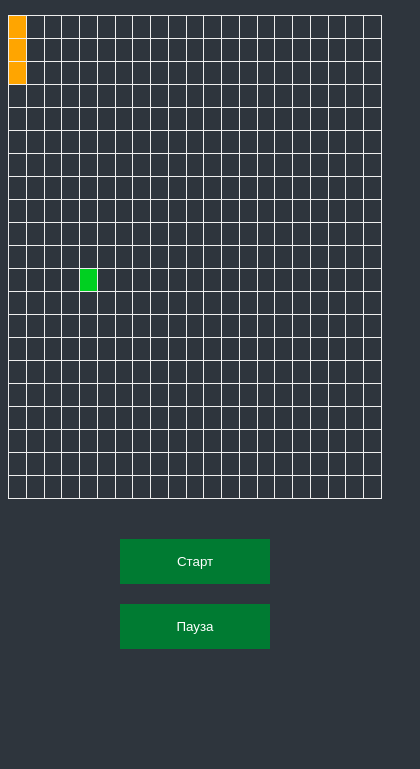
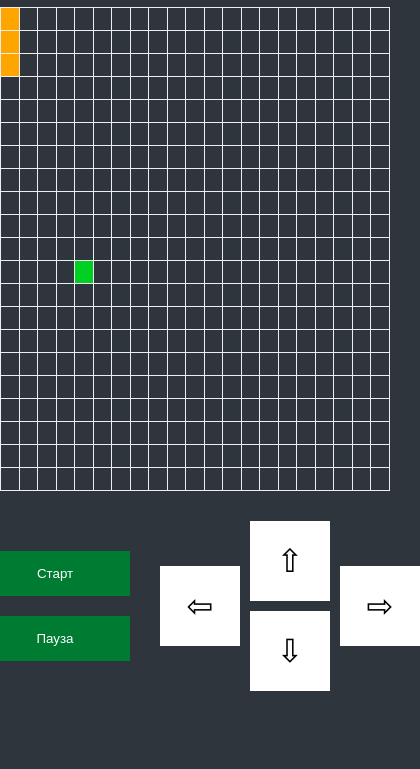
Before and after one commit to ivan-ust402/MP-snake-game, a plain HTML site: page index.html in a window 390 px wide. Shown: the part 75-844 px from the top of the page, 420 px wide, since content can reach past the window. Drawn offline with Linux system fonts and the light colour scheme.

Commit message:
Game controls added

```diff
--- a/index.html
+++ b/index.html
@@ -16,8 +16,22 @@
 
     <table id="game"></table>
 
-    <button id="startBtn">Старт</button>
-    <button id="pauseBtn">Пауза</button>
+    <div class="controls">
+        <div class="game-controls">
+            <button id="startBtn">Старт</button>
+            <button id="pauseBtn">Пауза</button>
+        </div>
+        <div class="move-controls">
+            <button id="left" class="move-control">⇦</button>
+            <div class="up-down-controls-box">
+                <button id="up" class="move-control">⇧</button>
+                <button id="down" class="move-control">⇩</button>
+            </div>
+            <button id="right" class="move-control">⇨</button>
+
+        </div>
+    </div>
+
 
     <div id="message"></div>
 
--- a/src/Game.js
+++ b/src/Game.js
@@ -4,6 +4,7 @@ class Game {
     constructor() {
         this.tickIdentifier = null;
         this.messageEl = document.getElementById('message');
+        this.moveControlsEl = document.querySelector('.move-controls')
     }
 
     /**
@@ -25,6 +26,8 @@ class Game {
         this.menu = menu;
         this.food = food;
         this.score = score;
+        console.log(this.moveControlsEl)
+
     }
 
     /**
@@ -35,6 +38,7 @@ class Game {
         this.score.setToWin(this.settings.winLength);
         this.menu.addButtonsClickListeners(this.start.bind(this), this.pause.bind(this));
         document.addEventListener('keydown', this.pressKeyHandler.bind(this));
+        this.moveControlsEl.addEventListener('click', this.clickControlHandler.bind(this))
     }
 
     /**
@@ -108,6 +112,28 @@ class Game {
     }
 
     /**
+     * В зависимости от клика на экранные кнопки (вверх, вниз влево, вправо)
+     * будет вызываться соответствующий метод.
+     * @param {KeyboardEvent} event
+     */
+    clickControlHandler(event) {
+        switch (event.target.id) {
+            case "up":
+                this.snake.changeDirection('up');
+                break;
+            case "down":
+                this.snake.changeDirection('down');
+                break;
+            case "left":
+                this.snake.changeDirection('left');
+                break;
+            case "right":
+                this.snake.changeDirection('right');
+                break;
+        }
+    }
+
+    /**
      * @deprecated МЕТОД УСТАРЕЛ, т.к. змейка теперь может проходить сквозь стены
      * Метод проверяет проиграна ли игра, останавливает игру в случае
      * проигрыша, выводит сообщение о проигрыше.
--- a/style.css
+++ b/style.css
@@ -1,3 +1,7 @@
+* {
+    margin: 0;
+    padding: 0;
+}
 body {
     background: #2e353d;
     display: flex;
@@ -68,3 +72,47 @@ td {
     color: #920066;
     font-weight: bold;
 }
+
+.controls {
+    display: flex;
+    gap: 20px;
+    align-items: center;
+}
+.game-controls {
+    display: flex;
+    flex-direction: column;
+}
+.move-controls {
+    display: none;
+    gap: 10px;
+    align-items: center;
+    justify-content: center;
+}
+
+.up-down-controls-box {
+    margin: 0;
+    padding: 0;
+    display: flex;
+    flex-direction: column;
+    gap: 10px;
+}
+
+.move-control {
+    color: black;
+    background-color: white;
+    padding: 10px;
+    margin: 0;
+    box-sizing: border-box;
+    width: 80px;
+    height: 80px;
+    font-size: 32px;
+    display: flex;
+    justify-content: center;
+    align-items: center;
+}
+
+@media (max-width: 1024px) {
+    .move-controls {
+        display: flex;
+    }
+}
```
